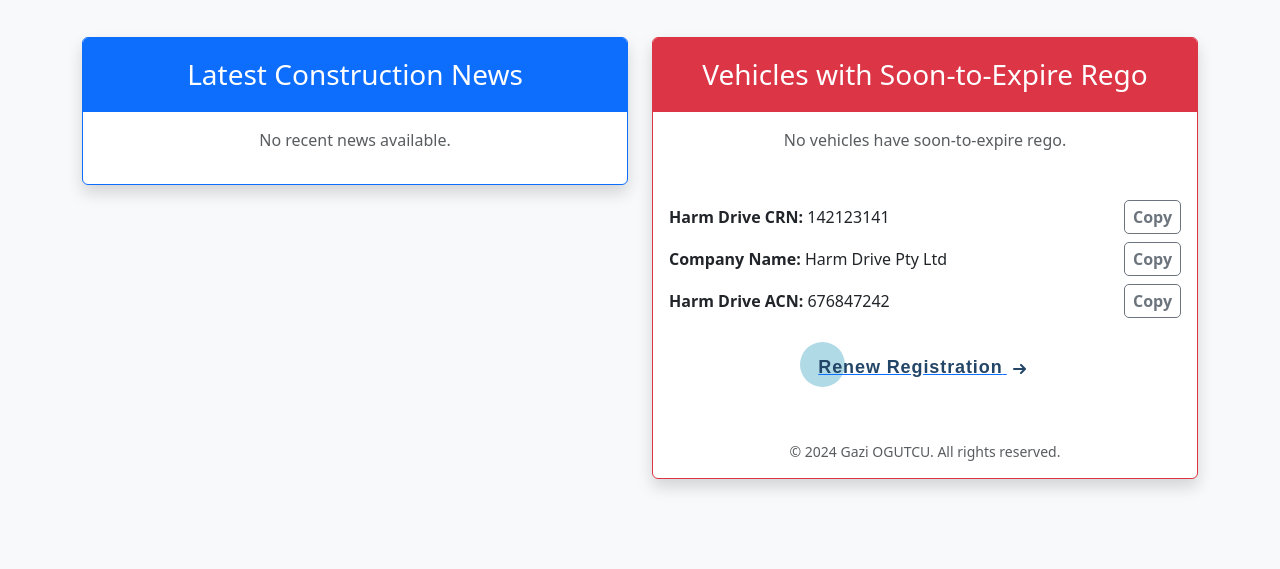
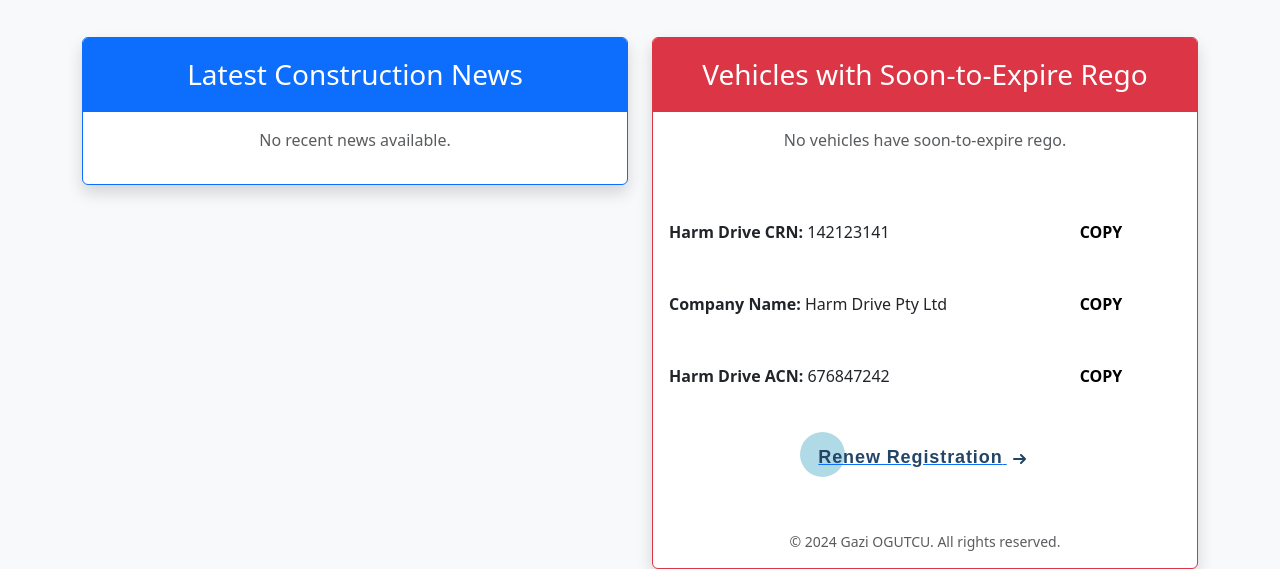
Before and after one commit to GaziOgutcu/MKPD-CMS-1, a Flask app: page / in a window 1280 px wide. Shown: the part 262-831 px from the top of the page. Before the commit the page ends 752 px from the top, so only its background shows below. Run offline with Flask 3, Linux system fonts and the light colour scheme; the visitor is signed in with stand-in values (Sample User, id 1); data that the repository does not hold is empty.

Commit message:
copy buttons

```diff
--- a/Templates/index.html
+++ b/Templates/index.html
@@ -118,17 +118,18 @@
                 <div class="card-body">
                     <div class="mb-2 d-flex justify-content-between align-items-center">
                         <span><strong>Harm Drive CRN:</strong> <span id="crn">142123141</span></span>
-                <button class="btn btn-sm btn-outline-secondary" onclick="copyToClipboard('142123141', 'Harm Drive CRN')">Copy</button>
+                        <button class="btn-96" onclick="copyToClipboard('142123141', 'Harm Drive CRN')"><span>Copy</span></button>
                     </div>
                     <div class="mb-2 d-flex justify-content-between align-items-center">
                         <span><strong>Company Name:</strong> <span id="company">Harm Drive Pty Ltd</span></span>
-                <button class="btn btn-sm btn-outline-secondary" onclick="copyToClipboard('Harm Drive Pty Ltd', 'Company Name')">Copy</button>
+                        <button class="btn-96" onclick="copyToClipboard('Harm Drive Pty Ltd', 'Company Name')"><span>Copy</span></button>
                     </div>
                     <div class="mb-2 d-flex justify-content-between align-items-center">
                         <span><strong>Harm Drive ACN:</strong> <span id="abn">676847242</span></span>
-                <button class="btn btn-sm btn-outline-secondary" onclick="copyToClipboard('676847242', 'Harm Drive ACN')">Copy</button>
+                        <button class="btn-96" onclick="copyToClipboard('676847242', 'Harm Drive ACN')"><span>Copy</span></button>
                     </div>
                 </div>
+
 
 
         <!-- Renew Registration Button -->
```
Lines whose indentation alone changed are shown as unchanged.
